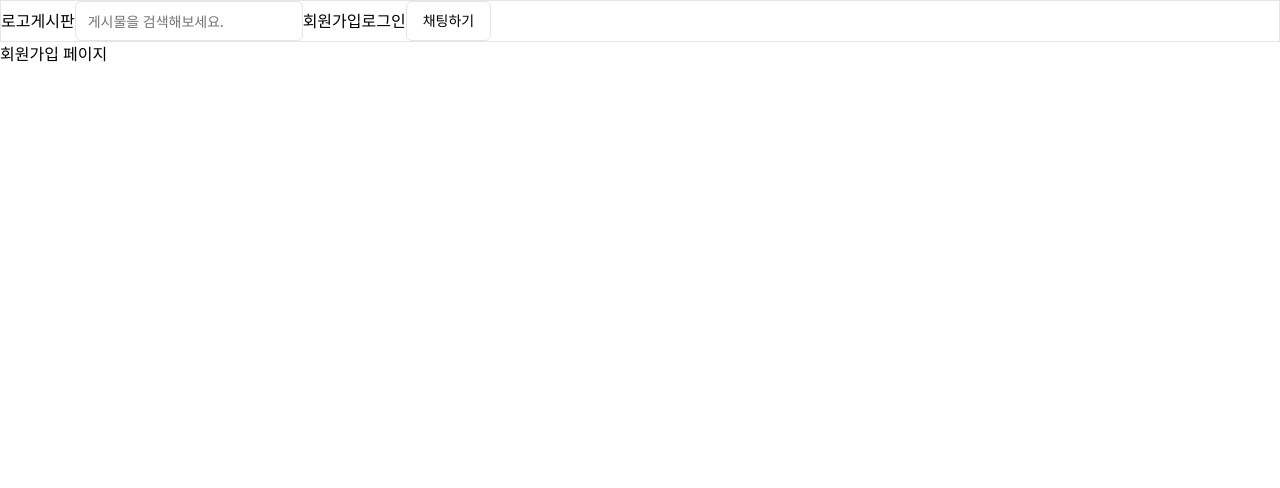
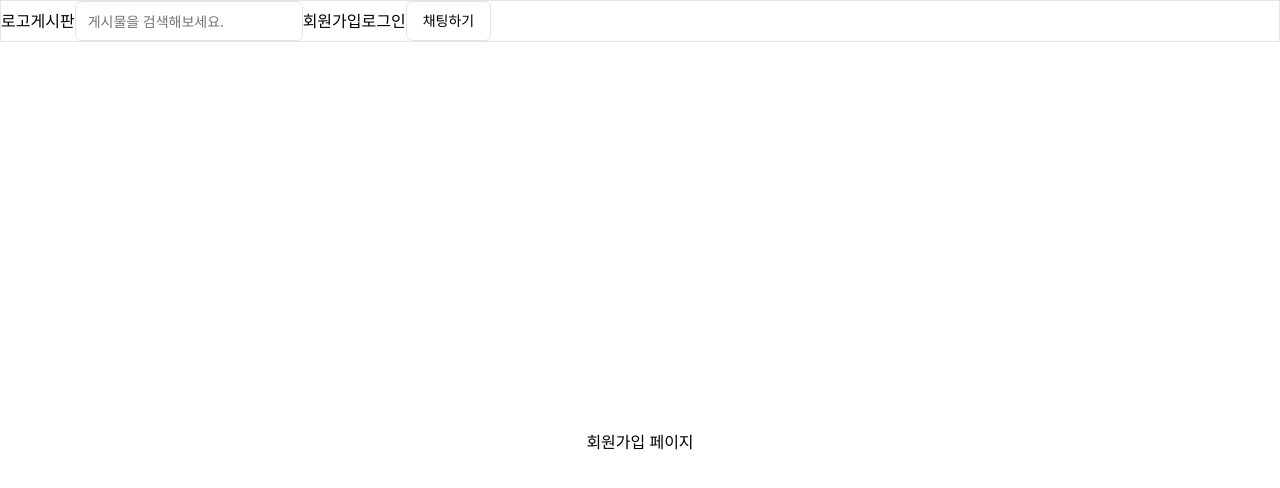
Before and after one commit to Basic-Community-Platform/front-end, a Next.js app: page /auth/signup in a window 1280 px wide. Shown: the top 488 px of the page. Built offline with nearby package versions, Linux system fonts and the light colour scheme.

Commit message:
feat: 회원가입 페이지 레이아웃 생성

```diff
--- /dev/null
+++ b/src/modules/auth/components/AuthLayout.tsx
@@ -0,0 +1,3 @@
+export const AuthLayout = ({ children }: { children: React.ReactNode }) => {
+	return <main>{children}</main>
+}
--- a/src/pages/RootLayout.tsx
+++ b/src/pages/RootLayout.tsx
@@ -1,10 +1,13 @@
+import Link from "next/link"
+import { Button } from "@/components/ui/button"
+import { Input } from "@/components/ui/input"
 import { NavBar } from "@/modules/common/components/NavBar"
 
 export default function RootLayout({ children }: { children: React.ReactNode }) {
 	return (
 		<>
 			<NavBar />
-			<div>{children}</div>
+			<div className="flex h-screen flex-col items-center justify-center">{children}</div>
 		</>
 	)
 }
--- a/src/pages/auth/signup/index.tsx
+++ b/src/pages/auth/signup/index.tsx
@@ -1,4 +1,11 @@
+import { AuthLayout } from "@/modules/auth/components/AuthLayout"
+
 const SignUpPage = () => {
-	return <div>회원가입 페이지</div>
+	const getLayout = SignUpPage.getLayout ?? ((page) => page)
+	return getLayout(<div>회원가입 페이지</div>)
 }
 export default SignUpPage
+
+SignUpPage.getLayout = function getLayout(page: React.ReactNode) {
+	return <AuthLayout>{page}</AuthLayout>
+}
```
